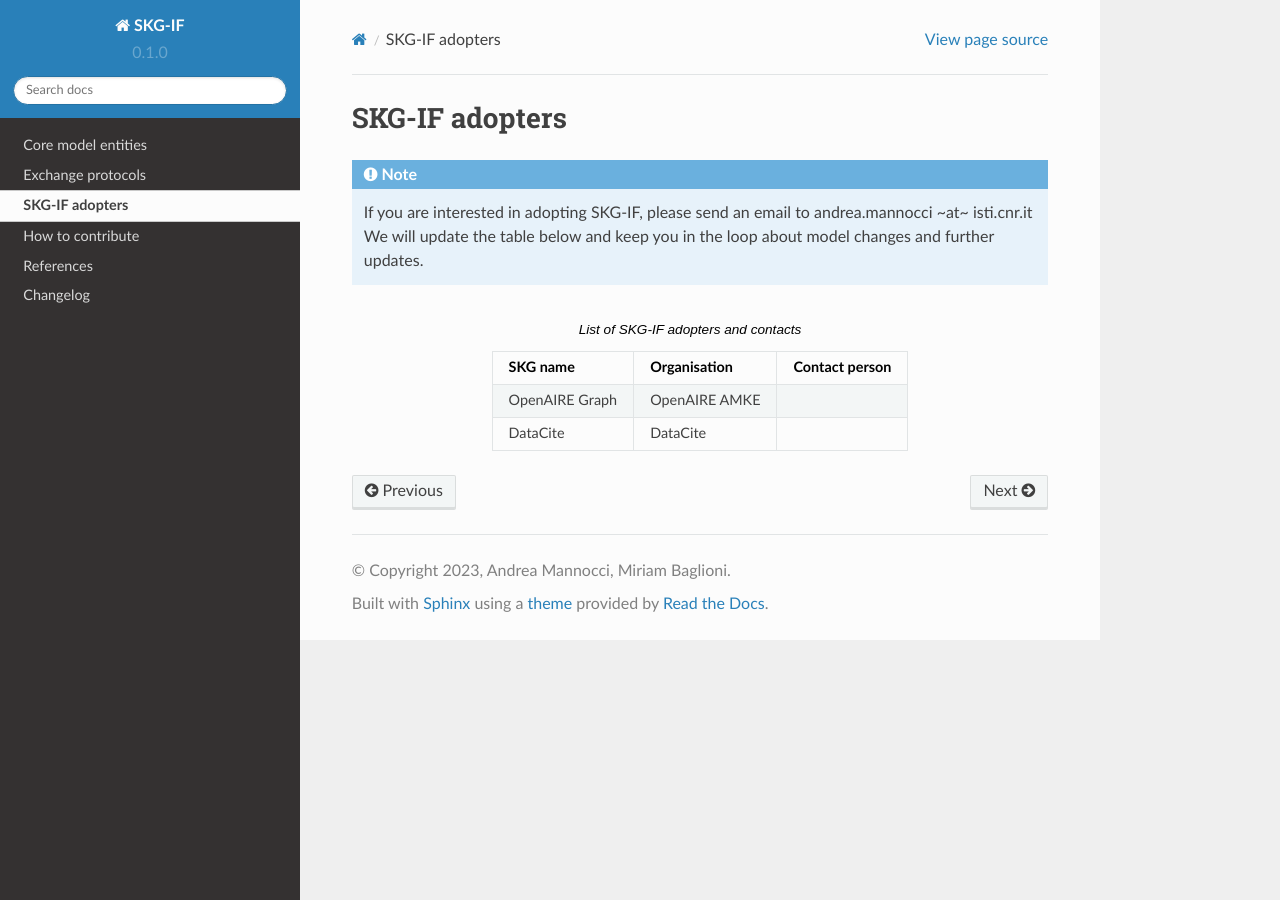
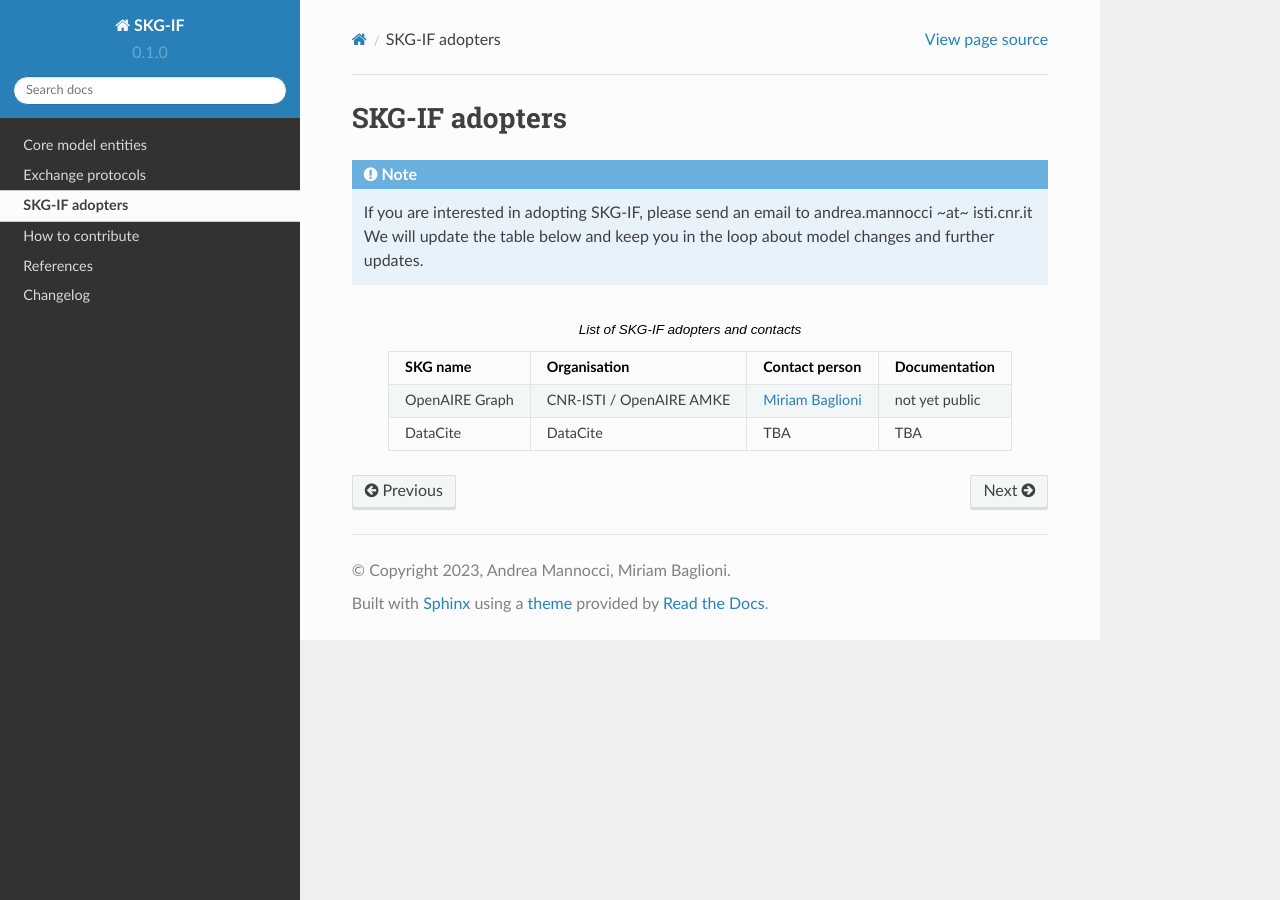
Before and after one commit to andremann/SKG-IF, a Sphinx documentation site: the page built from docs/source/adopters.rst, in a window 1280 px wide. Built offline with Sphinx 7.4.7 and the Read the Docs theme 2.0.0, drawn with Linux system fonts in a browser that asks for light colours; pages that are not in the unit, such as notebooks, are missing from menus.

Commit message:
updated adopters

```diff
--- a/docs/source/adopters.rst
+++ b/docs/source/adopters.rst
@@ -9,9 +9,9 @@ SKG-IF adopters
 .. tabularcolumns:: p{0.132\linewidth}p{0.198\linewidth}p{0.330\linewidth}
 .. csv-table:: List of SKG-IF adopters and contacts
    :name: tables-csv-example
-   :header: "SKG name", "Organisation", "Contact person"
+   :header: "SKG name", "Organisation", "Contact person", "Documentation"
    :class: longtable
    :align: center
 
-   "OpenAIRE Graph", "OpenAIRE AMKE", ""
-   "DataCite", "DataCite", ""
+   "OpenAIRE Graph", "CNR-ISTI / OpenAIRE AMKE", "`Miriam Baglioni <mailto://miriam.baglioni@isti.cnr.it>`_ ", "not yet public"
+   "DataCite", "DataCite", "TBA", "TBA"
```
